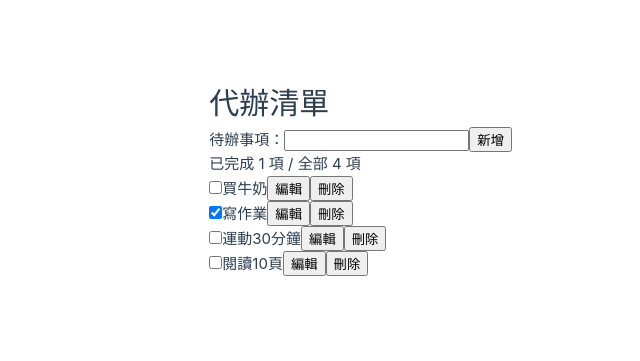
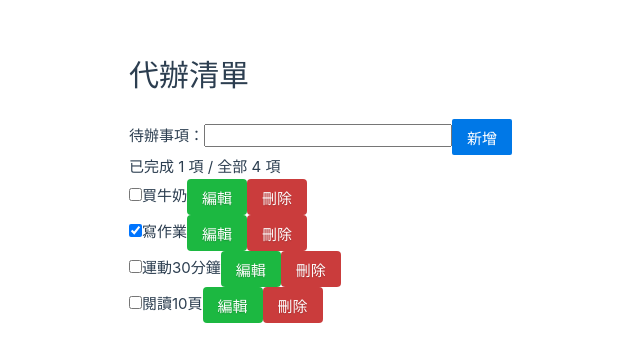
Before and after one commit to meIwata/Vue-20250722, a Vue app: page / in a window 1280 px wide. Shown: the part 223-584 px from the top of the page, without its empty margins (128-768 px from the left). Built offline with nearby package versions, Linux system fonts and the light colour scheme.

Commit message:
refactor: standardize event names and improve button styles in ToDo components

```diff
--- a/index.html
+++ b/index.html
@@ -5,6 +5,8 @@
     <link rel="icon" href="/favicon.ico">
     <meta name="viewport" content="width=device-width, initial-scale=1.0">
     <title>ToDo List</title>
+      <link rel="stylesheet" href="https://cdn.jsdelivr.net/npm/purecss@3.0.0/build/pure-min.css">
+      <link rel="stylesheet" href="/JavaWeb/css/buttons.css">
   </head>
   <body>
     <div id="app"></div>
--- a/src/App.vue
+++ b/src/App.vue
@@ -1,7 +1,7 @@
 <template>
   <div>
     <h1>代辦清單</h1>
-    <ToDoForm @資料新增="addTodo" />
+    <ToDoForm @add-todo="addTodo" />
     <div class="todo-status">
       已完成 {{ completedCount }} 項 / 全部 {{ totalCount }} 項
     </div>
@@ -11,10 +11,9 @@
       :id="item.id"
       :label="item.label"
       :done="item.done"
-      @資料改變="updateTodoStatus"
-      @清單完成編輯="finishEditTodo"
-      @清單編輯="editTodo"
-      @清單刪除="deleteTodo"
+      @toggle-todo="updateTodoStatus"
+      @edit-todo="editTodo"
+      @delete-todo="deleteTodo"
     />
   </div>
 </template>
@@ -64,9 +63,6 @@ export default {
       const item = this.ToDoItems.find(i => i.id === id)
       if (item) item.label = label
     },
-    finishEditTodo(id) {
-      // 可根據需求擴充，暫不需額外處理
-    },
     deleteTodo(id) {
       this.ToDoItems = this.ToDoItems.filter(i => i.id !== id)
     }
--- a/src/assets/main.css
+++ b/src/assets/main.css
@@ -33,3 +33,28 @@ a,
     padding: 0 2rem;
   }
 }
+
+.button-success,
+.button-error,
+.button-warning,
+.button-secondary {
+    color: white;
+    border-radius: 4px;
+    text-shadow: 0 1px 1px rgba(0, 0, 0, 0.2);
+}
+
+.button-success {
+    background: rgb(28, 184, 65);
+}
+
+.button-error {
+    background: rgb(202, 60, 60);
+}
+
+.button-warning {
+    background: rgb(223, 117, 20);
+}
+
+.button-secondary {
+    background: rgb(66, 184, 221);
+}
--- a/src/components/ToDoForm.vue
+++ b/src/components/ToDoForm.vue
@@ -2,7 +2,7 @@
   <form @submit.prevent="handleAdd">
     <label for="todo-input">待辦事項：</label>
     <input id="todo-input" v-model.lazy.trim="inputValue" type="text" />
-    <button type="submit">新增</button>
+    <button type="submit" class="pure-button pure-button-primary">新增</button>
   </form>
 </template>
 
@@ -17,7 +17,7 @@ export default {
   methods: {
     handleAdd() {
       if (this.inputValue) {
-        this.$emit('資料新增', this.inputValue)
+        this.$emit('add-todo', this.inputValue)
         this.inputValue = ''
       }
     }
--- a/src/components/ToDoItemEditForm.vue
+++ b/src/components/ToDoItemEditForm.vue
@@ -22,10 +22,10 @@ export default {
   },
   methods: {
     handleSave() {
-      this.$emit('清單編輯', this.editValue)
+      this.$emit('edit-todo', this.editValue)
     },
     handleCancel() {
-      this.$emit('取消編輯')
+      this.$emit('cancel-edit')
     }
   }
 }
--- a/src/components/TodoItem.vue
+++ b/src/components/TodoItem.vue
@@ -1,15 +1,15 @@
 <template>
   <div v-if="!isEditing">
-    <input type="checkbox" :id="id" :checked="isDone" @change="handleCheckboxChange" />
+    <input type="checkbox" :id="id" :checked="isDone" @change="handleToggle" />
     <label :for="id">{{ label }}</label>
-    <button @click="isEditing = true">編輯</button>
-    <button @click="handleDelete">刪除</button>
+    <button class="pure-button button-success" @click="isEditing = true">編輯</button>
+    <button class="pure-button button-error" @click="handleDelete">刪除</button>
   </div>
   <ToDoItemEditForm
     v-else
     :value="label"
-    @清單編輯="handleEdit"
-    @取消編輯="handleCancelEdit"
+    @edit-todo="handleEdit"
+    @cancel-edit="handleCancelEdit"
   />
 </template>
 
@@ -39,15 +39,15 @@ export default {
     }
   },
   methods: {
-    handleCheckboxChange() {
+    handleToggle() {
       this.isDone = !this.isDone
-      this.$emit('checkbox變更', this.id)
+      this.$emit('toggle-todo', this.id)
     },
     handleDelete() {
-      this.$emit('清單刪除', this.id)
+      this.$emit('delete-todo', this.id)
     },
     handleEdit(newLabel) {
-      this.$emit('清單編輯', { id: this.id, label: newLabel })
+      this.$emit('edit-todo', { id: this.id, label: newLabel })
       this.isEditing = false
     },
     handleCancelEdit() {
```
